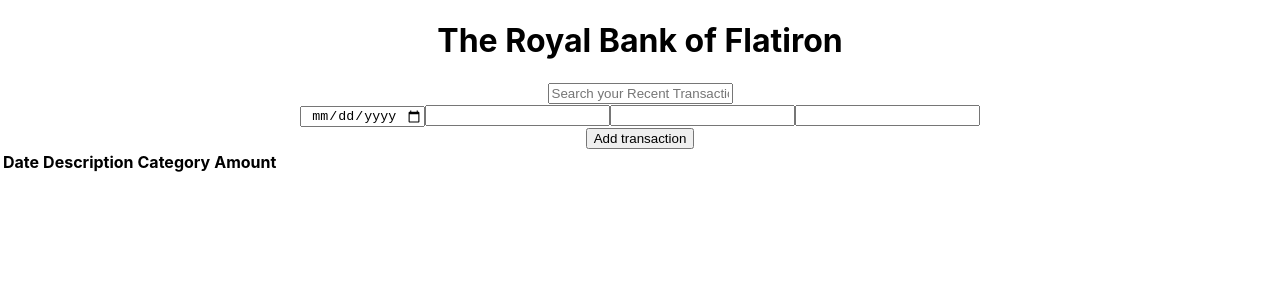
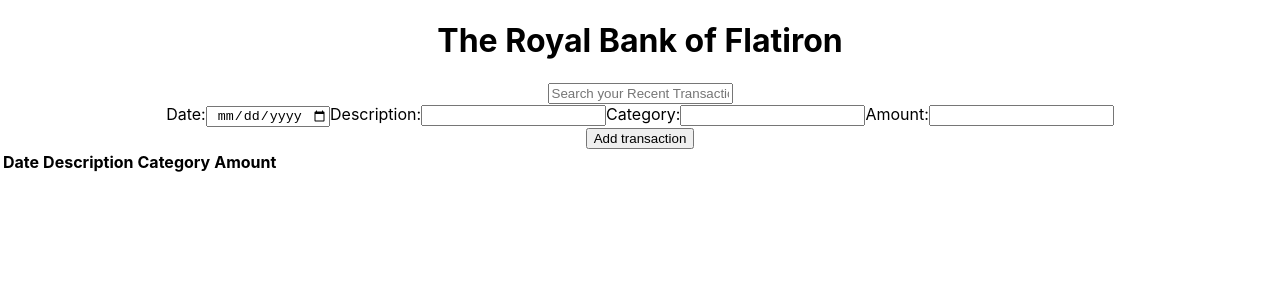
Before and after one commit to kisurizzz/bank-of-flatiron-, a React (Create React App) app: page / in a window 1280 px wide. Shown: the top 300 px of the page. Built offline with nearby package versions, Linux system fonts and the light colour scheme.

Commit message:
Complete Transaction Component

```diff
--- a/src/Components/AddTransaction.js
+++ b/src/Components/AddTransaction.js
@@ -1,14 +1,44 @@
 import React, {useState} from "react"
 
-function AddTransaction(){
+function AddTransaction({onAddTransaction}){
+    const [date, addDate] = useState('')
+    const [description, addDescription] = useState('')
+    const [category, addCategory] = useState('')
+    const [amount, addAmount] = useState('')
+
+    const handleSubmit = e => {
+        e.preventDefault()
+
+        const newTransaction = {
+            description,
+            amount,
+            date,
+            category,
+          };
+
+    onAddTransaction(newTransaction);
+    addDescription('');
+    addAmount(0);
+    addDate('');
+    addAmount('')
+    }
+
+
+
+
+
     return(
         <div className="add-transaction">
-            <form className="add-forms">
+            <form className="add-forms" onSubmit={handleSubmit}>
                 <div className="input-fields">
-                    <input type="date" name="date"  ></input>
-                    <input type="text" name="description"  ></input>
-                    <input type="text" name="category"  ></input>
-                    <input type="number" name="amount"  ></input>
+                    <label>Date:</label>
+                    <input type="date" name="date" id="date" value={date} onChange={(e) => addDate(e.target.value)}  ></input>
+                    <label>Description:</label>
+                    <input type="text" name="description" id="description" value={description} onChange={(e) => addDescription(e.target.value)} ></input>
+                    <label>Category:</label>
+                    <input type="text" name="category" id="category" value={category} onChange={(e)=> addCategory(e.target.value)} ></input>
+                    <label>Amount:</label>
+                    <input type="number" name="amount" value={amount} onChange={(e) => addAmount(e.target.value)} ></input>
                 </div>
                 <button type="submit">
                     Add transaction
--- a/src/Components/FilterContainer.js
+++ b/src/Components/FilterContainer.js
@@ -23,7 +23,7 @@ function FilterContainer(){
         <div>
             <SearchBar onSearchChange={handleSearchChange}/>
             <AddTransaction onAddTransaction={handleAddTransaction}/>
-            <TransactionTable transactionsFun = {filteredTransactions}/>
+            <TransactionTable transactions = {filteredTransactions}/>
 
         </div>
     )
--- a/src/Components/Transaction.js
+++ b/src/Components/Transaction.js
@@ -1,12 +1,15 @@
-function Transactions(){
+import React from "react"
+
+function Transaction({transaction}){
+    const { date, description, category, amount} = transaction
     return(
         <tr>
-            <td></td>
-            <td></td>
-            <td></td>
-            <td></td>
+            <td>{date}</td>
+            <td>{description}</td>
+            <td>{category}</td>
+            <td>{amount}</td>
         </tr>
     )
 }
 
-export default Transactions
+export default Transaction
--- a/src/Components/TransactionTable.js
+++ b/src/Components/TransactionTable.js
@@ -1,14 +1,22 @@
 import Transaction from './Transaction';
+import React from 'react';
 
-function TransactionTable(){
+function TransactionTable({transactions}){
     return(
         <table>
+            <thead>
             <tr>
                 <th>Date</th>
                 <th>Description</th>
                 <th>Category</th>
                 <th>Amount</th>
             </tr>
+            </thead>
+            <tbody>
+                {transactions.map((transaction)=> (
+                    <Transaction key={transaction.id} transaction={transaction}/>
+                ))}
+            </tbody>
         </table>
     )
 }
```
